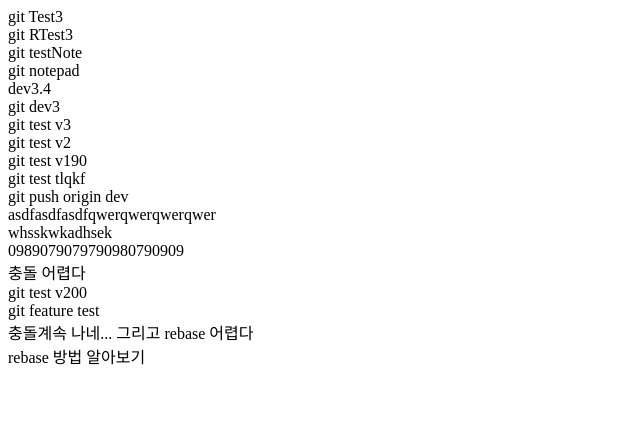
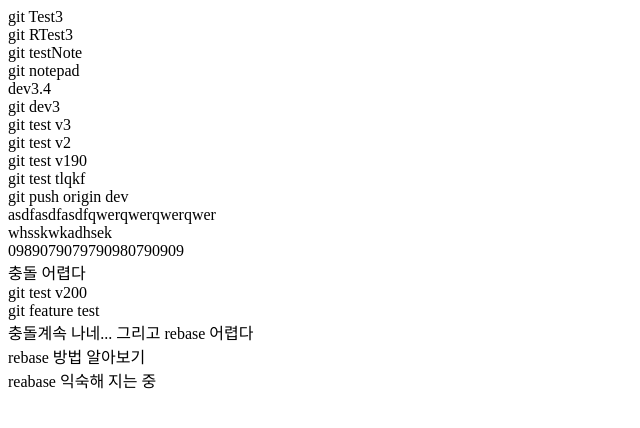
Before and after one commit to GyuHyunA/testgit, a plain HTML site: page index3.html in a window 1280 px wide. Shown: the whole page, without its empty margins (0-640 px from the left). Drawn offline with Linux system fonts and the light colour scheme.

Commit message:
rebase #2

```diff
--- a/index3.html
+++ b/index3.html
@@ -25,5 +25,6 @@
         <div>git feature test</div>
         <div>충돌계속 나네... 그리고 rebase 어렵다</div>
         <div>rebase 방법 알아보기</div>
+        <div>reabase 익숙해 지는 중</div>
     </body>
 </html>
```
